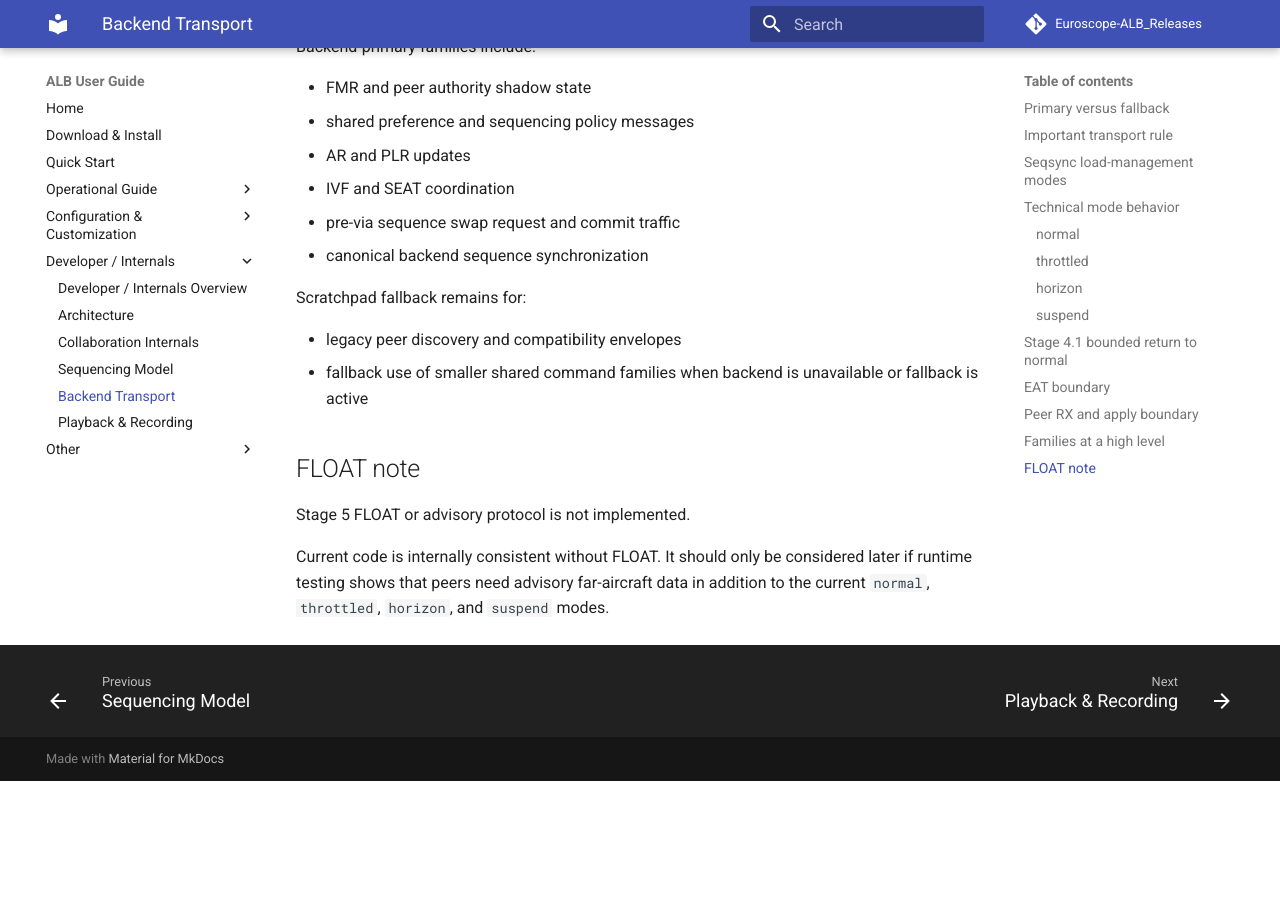
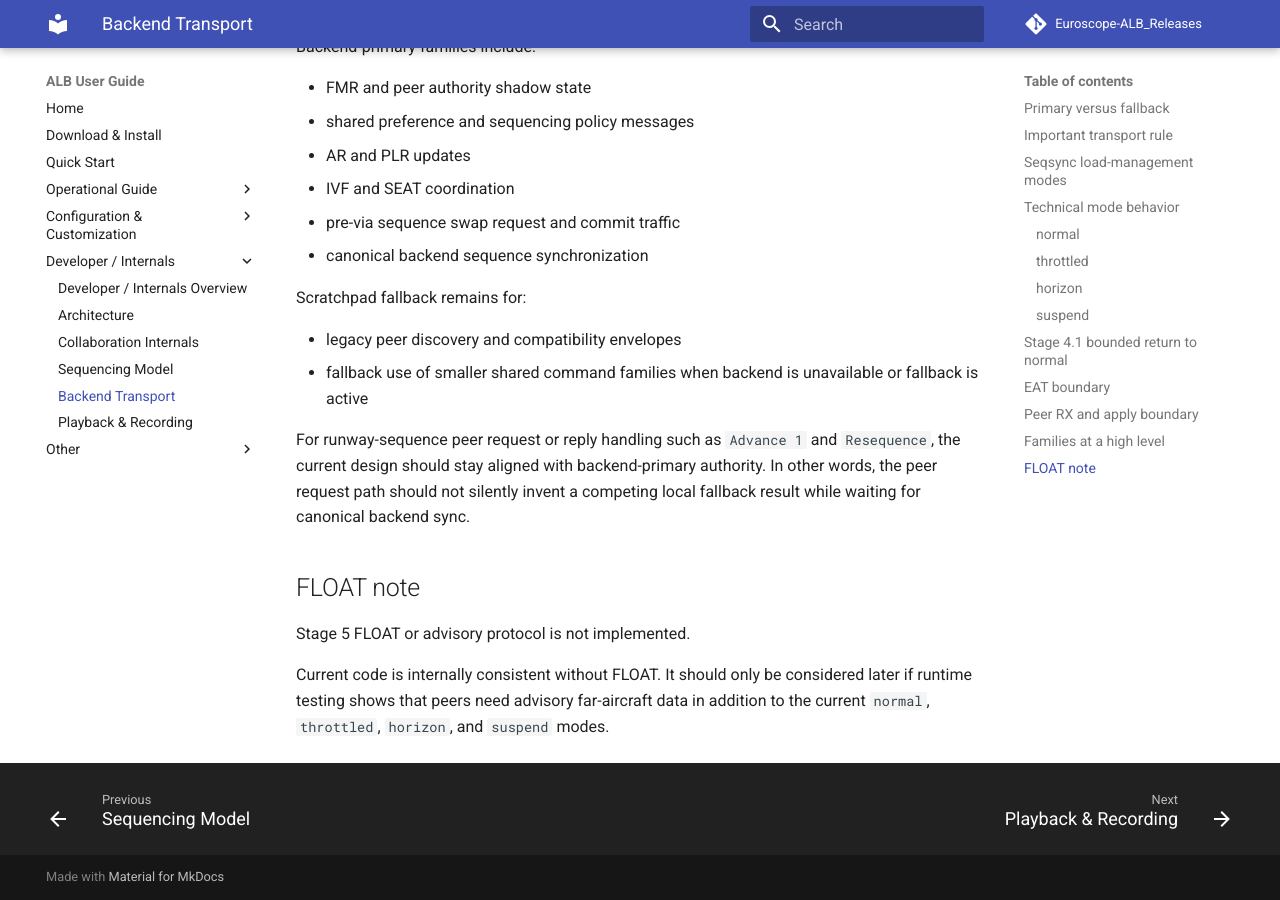
Before and after one commit to sodgaard/Euroscope-ALB_Releases, an MkDocs documentation site: the page built from docs/technical/backend-transport.md, in a window 1280 px wide and 900 px high, scrolled down 4063 px. Built offline with MkDocs 1.6.1 and Material for MkDocs 9.7.7, drawn with Linux system fonts in a browser that asks for light colours; comment, search, counter and statistics services are not loaded; before the commit the page ends 4844 px from its top, so only the background shows below that.

Commit message:
## 0.3.1C
### Added

- Added backend sequence synchronization load-management through Stage 4.1.
- Added diagnostics-only instrumentation for backend `SEQ/SET2` synchronization.
- Added `HORIZON` seqsync mode.
- Added passive peer update-cycle health monitoring.
- Added backend-only peer health warnings for the FMR when a peer appears slow to apply shared backend updates.

### Changed

- Backend sequence synchronization can now reduce traffic under load while preserving backend canonical sequence authority.
- Added bounded overlay-clear `DEL` handling.
- Added bounded return-to-normal recovery behavior after reduced-sync modes.
- When a manual FMR is active, non-FMR peers are now blocked from mutating shared `LT`, `PLR`, `AR`, and scenario policy locally.
- In runway-sequence collaboration, `Advance 1` and `Resequence` now use a request-reply path and wait for canonical backend sync instead of silently applying a competing local result.
- Tightened peer LT fallback gating and added timeout handling for pending runway peer requests.

### Technical notes

- Canonical per-aircraft sequence state remains backend-only.
- `FLOAT` remains parked and is not part of this release.
- This work does not intentionally alter the `EAT:LT` or `EAT:AR` sequencing algorithms.

```diff
--- a/docs/technical/backend-transport.md
+++ b/docs/technical/backend-transport.md
@@ -146,6 +146,11 @@ Scratchpad fallback remains for:
 - legacy peer discovery and compatibility envelopes
 - fallback use of smaller shared command families when backend is unavailable or fallback is active
 
+For runway-sequence peer request or reply handling such as `Advance 1` and
+`Resequence`, the current design should stay aligned with backend-primary
+authority. In other words, the peer request path should not silently invent a
+competing local fallback result while waiting for canonical backend sync.
+
 ## FLOAT note
 
 Stage 5 FLOAT or advisory protocol is not implemented.
```
Also changed, not shown: docs/other/release-notes.md (+4 -2 lines), docs/other/troubleshooting.md (+5 -0 lines), docs/user/aircraft-actions.md (+3 -0 lines).
